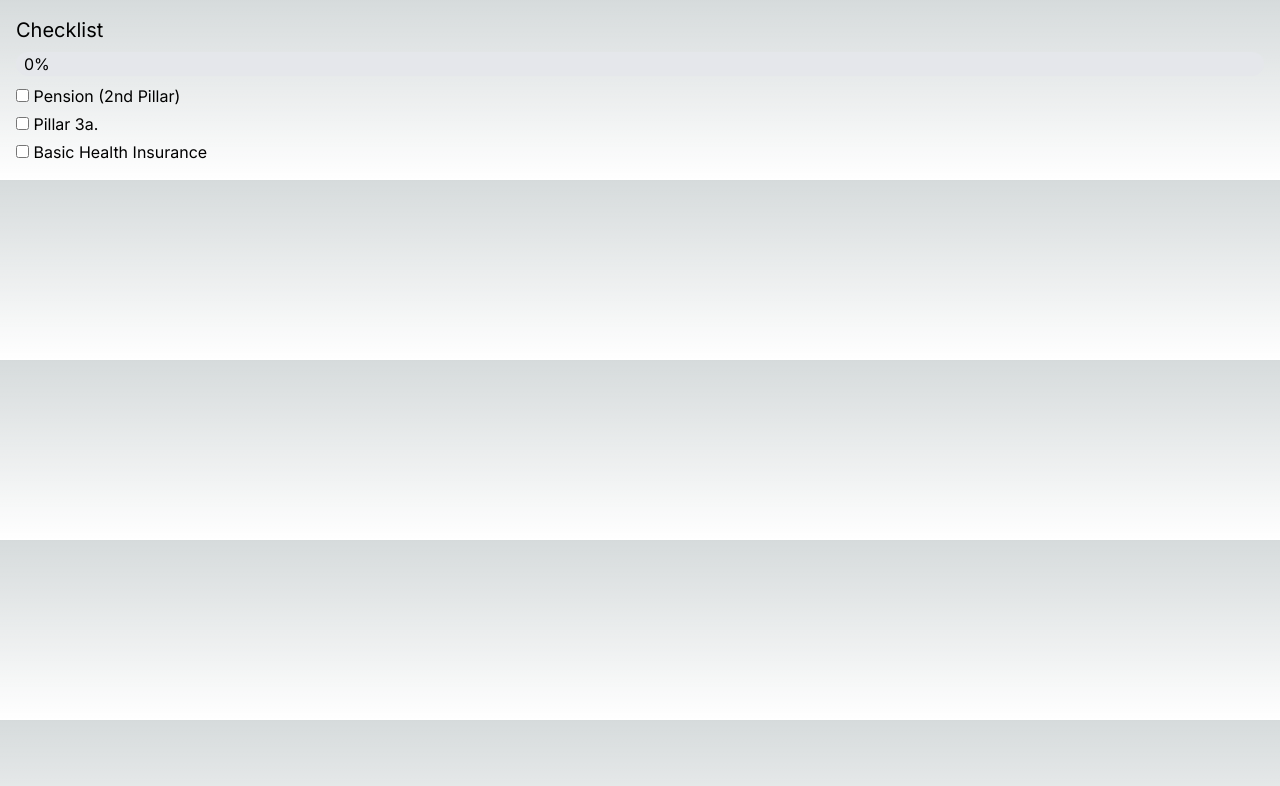
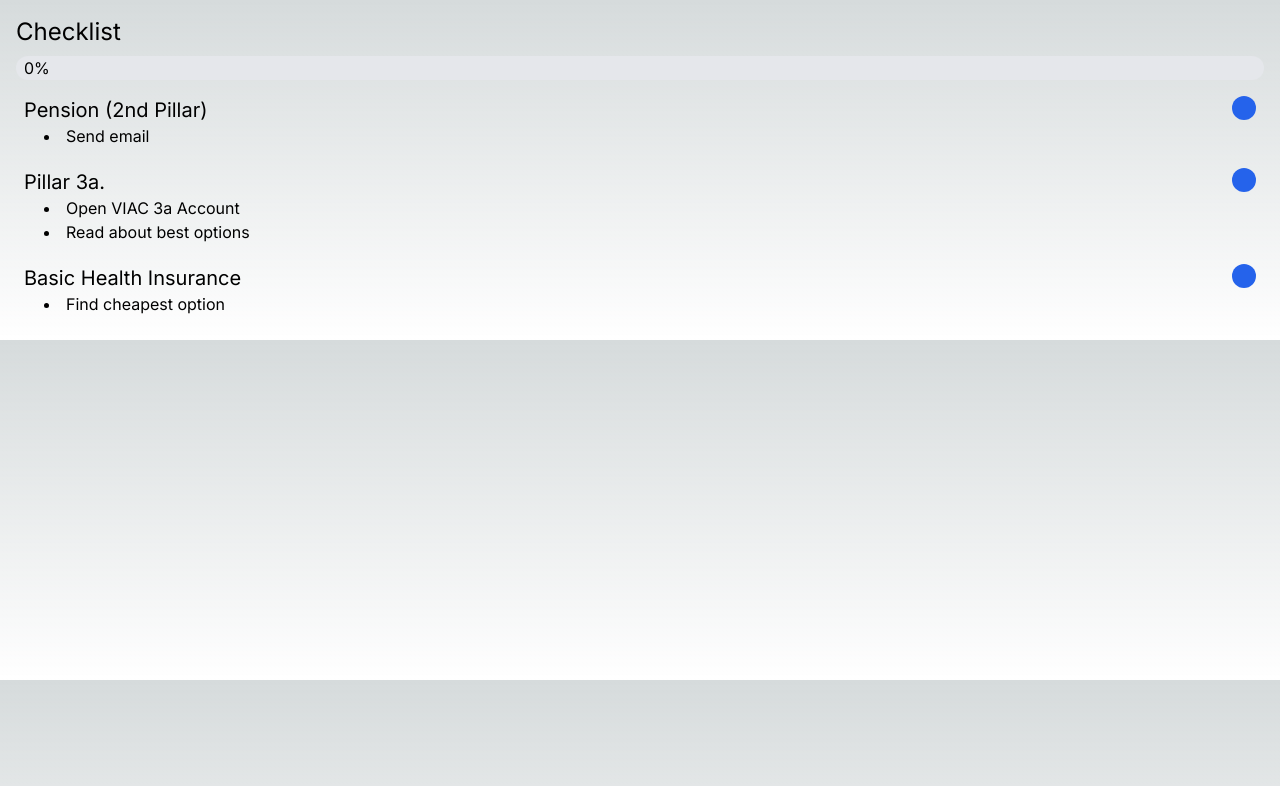
Before and after one commit to omarelabed/fresco-flow, a Next.js app: page / in a window 1280 px wide. Shown: the top 786 px of the page. Built offline with nearby package versions, Linux system fonts and the light colour scheme.

Commit message:
add action items

```diff
--- /dev/null
+++ b/src/app/Checklist/ActionItem.tsx
@@ -0,0 +1,13 @@
+import { Action } from "./datatypes";
+
+type ActionItemProp = {
+  action: Action;
+};
+
+export const ActionItem = ({ action: { text, url } }: ActionItemProp) => (
+  <li className="list-disc list-inside ml-5">
+    <a href={url} target="_blank" rel="noopener noreferrer">
+      {text}
+    </a>
+  </li>
+);
--- /dev/null
+++ b/src/app/Checklist/ActionItems.tsx
@@ -0,0 +1,16 @@
+import { ActionItem } from "./ActionItem";
+import { Action } from "./datatypes";
+
+type ActionsProp = {
+  actions: Action[];
+};
+
+export const Actions = ({ actions }: ActionsProp) => (
+  <div>
+    <ul>
+      {actions.map((action) => (
+        <ActionItem key={action.text} action={action} />
+      ))}
+    </ul>
+  </div>
+);
--- a/src/app/Checklist/ChecklistItem.tsx
+++ b/src/app/Checklist/ChecklistItem.tsx
@@ -1,7 +1,9 @@
 "use client";
 
 import { Dispatch, SetStateAction, useEffect, useState } from "react";
-import { ChecklistEntry, ChecklistMap } from "./dataDefinitions";
+import { ChecklistEntry, ChecklistMap } from "./datatypes";
+import { getProgressColor } from "./utils";
+import { Actions } from "./ActionItems";
 
 type ChecklistItemProp = {
   initialItemData: ChecklistEntry;
@@ -9,8 +11,7 @@ type ChecklistItemProp = {
 };
 
 export const ChecklistItem = ({
-  initialItemData,
-  initialItemData: { title, done, key },
+  initialItemData: { title, done, key, actions },
   setChecklistMap,
 }: ChecklistItemProp): JSX.Element => {
   const itemId = `checklist_item_checkbox_${key}`;
@@ -24,21 +25,26 @@ export const ChecklistItem = ({
     });
   };
   return (
-    <li
-      className={`my-1`}
-      onClick={(event) => {
-        event.preventDefault();
-        toggleItem();
-      }}
-    >
-      <label
-        className={`cursor-pointer text-opacity-${
-          done ? "10" : "100"
-        } hover:text-opacity-45`}
-      >
-        <input type="checkbox" name={itemId} id={itemId} checked={done} />{" "}
-        {title}
-      </label>
+    <li className="my-1 p-2 rounded">
+      <div className="flex justify-between">
+        <h2 className="text-xl">{title}</h2>
+        <button
+          className={[
+            "w-6",
+            "h-6",
+            "rounded-full",
+            'text-xl',
+            getProgressColor(done),
+          ].join(" ")}
+          onClick={(event) => {
+            event.preventDefault();
+            toggleItem();
+          }}
+        >
+          {done && "✓"}
+        </button>
+      </div>
+      {actions && <Actions actions={actions} />}
     </li>
   );
 };
--- a/src/app/Checklist/dataDefinitions.ts
+++ b/src/app/Checklist/datatypes.ts
@@ -2,8 +2,14 @@ export type ChecklistEntry = {
   title: string;
   done: boolean;
   key: string;
+  actions?: Action[];
 };
 
 export type ChecklistMap = {
   [key: ChecklistEntry['key']]: ChecklistEntry;
 };
+
+export type Action = {
+  text: string;
+  url?: string;
+};
--- a/src/app/Checklist/hooks.ts
+++ b/src/app/Checklist/hooks.ts
@@ -1,33 +1,32 @@
 "use client";
 
 import { useEffect, useState } from "react";
-import { initialChecklist } from "../data/initialChecklist";
-import { ChecklistMap } from "./dataDefinitions";
+import {
+  initialChecklist,
+  initialChecklistMap,
+} from "../data/initialChecklist";
+import { ChecklistMap } from "./datatypes";
 
 enum LocalStorageKey {
   CHECKLIST_MAP = "checklistMap",
 }
 
 export const useChecklistMap = () => {
-  const [checklistMap, setChecklistMap] = useState(() => {
-    const storedChecklistMapString = localStorage.getItem(
+  const [checklistMap, setChecklistMap] = useState(initialChecklistMap);
+
+  // useEffect makes sure that the `window` is available
+  useEffect(() => {
+    const storedChecklistMapString = window.localStorage.getItem(
       LocalStorageKey.CHECKLIST_MAP
     );
     const storedChecklistMap = storedChecklistMapString
       ? JSON.parse(storedChecklistMapString)
       : {};
-
-    // convert to checklist map for efficient data management
-    const initialChecklistMap: ChecklistMap = {};
-    for (const initialItem of initialChecklist) {
-      initialChecklistMap[initialItem.key] = initialItem;
-    }
-    //
-    return { ...initialChecklistMap, ...storedChecklistMap };
-  });
+    setChecklistMap({ ...initialChecklistMap, ...storedChecklistMap });
+  }, []);
 
   useEffect(() => {
-    localStorage.setItem(
+    window.localStorage.setItem(
       LocalStorageKey.CHECKLIST_MAP,
       JSON.stringify(checklistMap)
     );
--- /dev/null
+++ b/src/app/Checklist/utils.ts
@@ -0,0 +1,2 @@
+export const getProgressColor = (condition: boolean) =>
+  condition ? "bg-green-600" : "bg-blue-600";
--- a/src/app/ProgressBar/ProgressBar.tsx
+++ b/src/app/ProgressBar/ProgressBar.tsx
@@ -1,11 +1,18 @@
 "use client";
+
+import { getProgressColor } from "../Checklist/utils";
 
 export const ProgressBar = ({ percentage = 0 }: { percentage: number }) => {
   const percentageString = `${percentage}%`;
   return (
     <div className="w-full bg-gray-200 rounded-full h-7.5 dark:bg-gray-700">
       <div
-        className="bg-blue-600 h-7.5 rounded-full my-2"
+        className={[
+          "h-7.5",
+          "rounded-full",
+          "my-2",
+          getProgressColor(percentage === 100),
+        ].join(" ")}
         style={{ width: percentageString }}
       >
         <span className="px-2">{percentageString}</span>
--- a/src/app/data/initialChecklist.ts
+++ b/src/app/data/initialChecklist.ts
@@ -1,19 +1,50 @@
-import { ChecklistEntry } from "../Checklist/dataDefinitions";
+import { ChecklistEntry, ChecklistMap } from "../Checklist/datatypes";
 
 export const initialChecklist: ChecklistEntry[] = [
   {
-        key: 'pillar2',
-        title: 'Pension (2nd Pillar)',
+    key: "pillar2",
+    title: "Pension (2nd Pillar)",
     done: false,
+    actions: [
+      {
+        text: 'Send email',
+        url: 'mailto:?subject=My%20pension&body=Hello%0A%0AI%20want%20to%20ensure%20I%20contribute%20the%20maximum%20amount%20to%20my%20pension%20fund.%20Who%20can%20I%20get%20in%20touch%20with%20to%20ensure%20this%20is%20the%20case%3F%0A%0AThanks!%0A%0AKind%20regards%0A',
+      },
+    ],
   },
   {
-        key: 'pillar3a',
-        title: 'Pillar 3a.',
+    key: "pillar3a",
+    title: "Pillar 3a.",
     done: false,
+    actions: [
+      {
+        text: 'Open VIAC 3a Account',
+        url: 'https://viac.ch/'
       },
       {
-        key: 'health_insurance_base',
-        title: 'Basic Health Insurance',
+        text: 'Read about best options',
+        url: 'https://www.mustachianpost.com/best-3rd-pillar-in-switzerland/',
+      }
+    ]
+  },
+  {
+    key: "health_insurance_base",
+    title: "Basic Health Insurance",
     done: false,
+    actions: [
+      {
+        text: 'Find cheapest option',
+        url: 'https://www.priminfo.admin.ch/de/praemien',
+      }
+    ]
   },
 ];
+
+// convert to checklist map for efficient data management
+export const initialChecklistMap: ChecklistMap = (() => {
+  const initialChecklistMap: ChecklistMap = {};
+  for (const initialItem of initialChecklist) {
+    initialChecklistMap[initialItem.key] = initialItem;
+  }
+  return initialChecklistMap;
+})();
--- a/src/app/page.tsx
+++ b/src/app/page.tsx
@@ -4,7 +4,7 @@ export default function Home() {
   return (
     <main className="container mx-auto">
       <section className="mx-4 my-4">
-        <h1 className="text-xl">Checklist</h1>
+        <h1 className="text-2xl">Checklist</h1>
         <Checklist />
       </section>
     </main>
```
Lines whose indentation alone changed are shown as unchanged.
